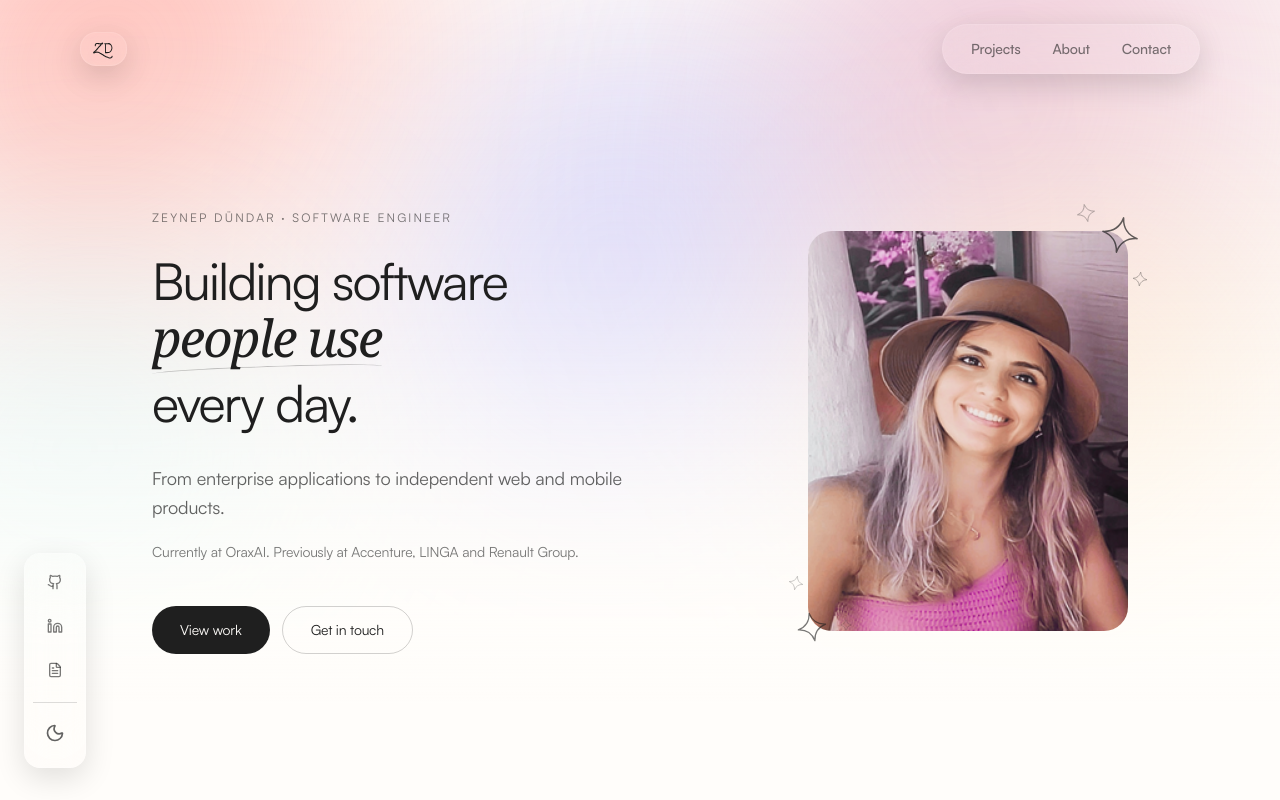
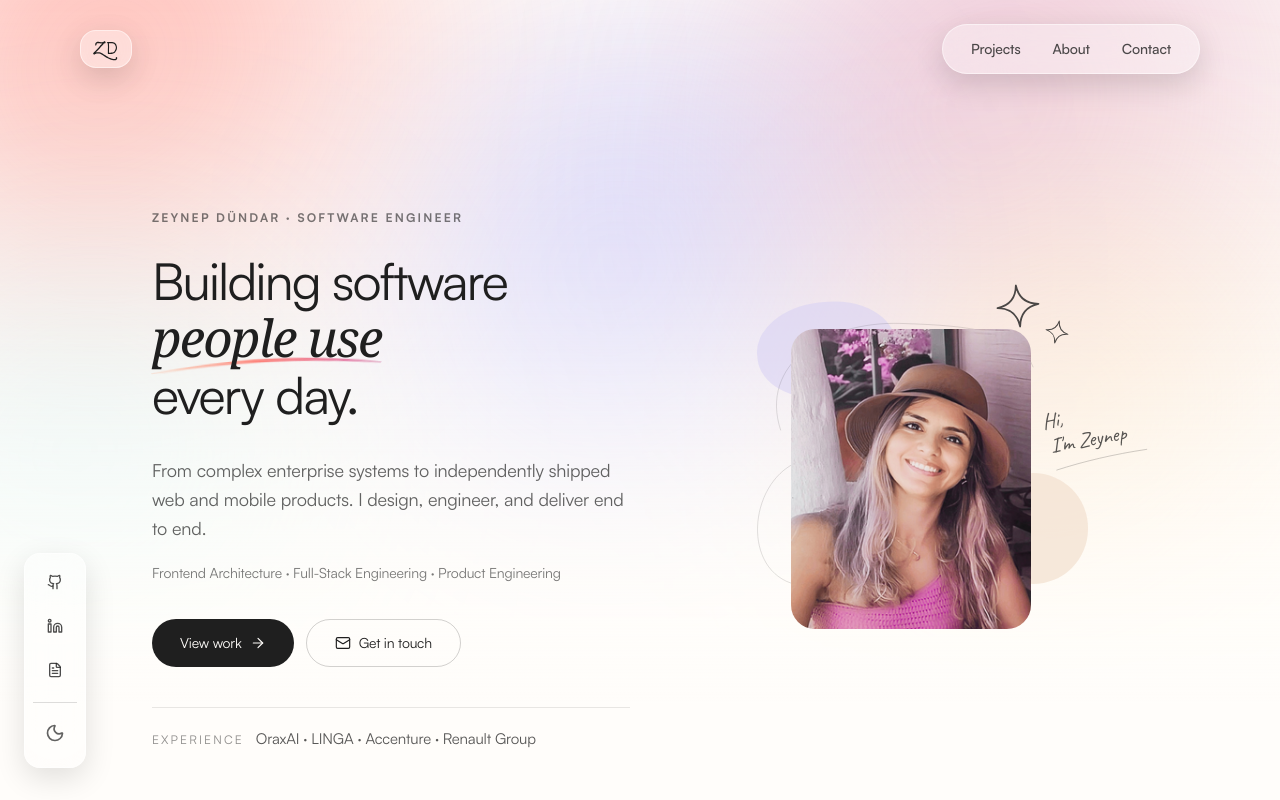
Before and after one commit to zeynepdundar/PortfolioV2, a Next.js app: page / in a window 1280 px wide. Shown: the top 800 px of the page. Built offline with nearby package versions, Linux system fonts and the light colour scheme.

Commit message:
style: refresh portfolio hero layout and visual styling

```diff
--- a/components/layout/Brand.tsx
+++ b/components/layout/Brand.tsx
@@ -10,7 +10,7 @@ export default function Brand() {
       <img
         src="/images/logo-zd2.svg"
         alt="Zeynep Dündar"
-        className="h-5 w-auto dark:invert"
+        className="h-6 w-auto dark:invert"
       />
     </Link>
   );
--- a/components/layout/SideNav.tsx
+++ b/components/layout/SideNav.tsx
@@ -25,7 +25,7 @@ export default function SideNav() {
             className={`group relative px-3 py-1.5 text-sm font-medium transition-colors duration-300 ${
               isActive
                 ? "text-foreground"
-                : "text-foreground/60 hover:text-foreground"
+                : "text-foreground/80 hover:text-foreground"
             }`}
           >
             {label}
--- a/components/layout/TopBar.tsx
+++ b/components/layout/TopBar.tsx
@@ -6,7 +6,7 @@ import { ThemeToggle } from "../ui/ThemeToggle";
 import { useScrollDirection } from "@/hooks/useScrollDirection";
 
 const glass =
-  "relative inline-flex items-center border border-white/10 bg-white/5 dark:bg-black/20 backdrop-blur-2xl shadow-[0_10px_30px_rgba(0,0,0,0.14)] transition-colors duration-300 hover:bg-white/10";
+  "relative inline-flex items-center border border-white/50 bg-white/35 dark:border-white/10 dark:bg-black/30 backdrop-blur-2xl shadow-[0_10px_30px_rgba(0,0,0,0.14)] transition-colors duration-300 hover:bg-white/45 dark:hover:bg-black/40";
 
 export default function TopBar() {
   const show = useScrollDirection();
--- a/components/layout/UtilityRail.tsx
+++ b/components/layout/UtilityRail.tsx
@@ -34,7 +34,7 @@ export default function UtilityRail() {
       "
     >
       {/* Rail background (subtle glass, optional but cleaner) */}
-<div className="flex flex-col items-center gap-3 rounded-2xl border border-white/10 bg-white/10 dark:bg-black/20 backdrop-blur-2xl px-2 py-3 shadow-[0_10px_30px_rgba(0,0,0,0.12)]">        {socials.map(({ href, label, icon: Icon }) => (
+<div className="flex flex-col items-center gap-3 rounded-2xl border border-white/50 bg-white/35 dark:border-white/10 dark:bg-black/30 backdrop-blur-2xl px-2 py-3 shadow-[0_10px_30px_rgba(0,0,0,0.12)]">        {socials.map(({ href, label, icon: Icon }) => (
           <Link
             key={label}
             href={href}
@@ -45,7 +45,7 @@ export default function UtilityRail() {
               group relative
               p-2
               rounded-lg
-              text-foreground/60
+              text-foreground/80
               hover:text-foreground
               hover:bg-foreground/5
               transition
--- a/components/sections/intro/Intro.tsx
+++ b/components/sections/intro/Intro.tsx
@@ -2,6 +2,13 @@ import Image from "next/image";
 import Link from "next/link";
 import { PageSection } from "../../ui/PageSection";
 import { SectionContainer } from "../../ui/SectionContainer";
+import { Caveat } from "next/font/google";
+import { ArrowRight, Mail } from "lucide-react";
+
+const handwriting = Caveat({ subsets: ["latin"], weight: ["400"] });
+
+/** Concave four-point sparkle, drawn as an outline. */
+const SPARKLE_PATH = "M16 1 Q17.5 14.5 31 16 Q17.5 17.5 16 31 Q14.5 17.5 1 16 Q14.5 14.5 16 1Z";
 
 export default function Intro() {
   return (
@@ -9,86 +16,150 @@ export default function Intro() {
       <SectionContainer>
         <div className="grid items-center gap-12 py-12 sm:py-16 lg:grid-cols-[1.1fr_1fr] lg:gap-16 lg:py-20">
           <div className="text-left">
-            <p className="text-xs font-normal uppercase leading-relaxed tracking-[0.18em] text-foreground/60">
+            <p className="text-xs font-semibold uppercase leading-relaxed tracking-[0.18em] text-foreground/60">
               Zeynep Dündar · Software Engineer
             </p>
 
             <h1 className="mt-6 text-[clamp(2.25rem,4vw,4rem)] font-normal leading-[1.12] tracking-[-0.035em] text-foreground">              Building software
               <br />
-              <span className="relative inline-block pb-2 font-serif font-normal italic">
+              <span className="relative isolate inline-block font-serif font-normal italic">
                 people use
-                <span
+                {/* Thin, softly arched brush stroke — peach → salmon → pink, echoing the background orbs */}
+                <svg
                   aria-hidden="true"
-                  className="pointer-events-none absolute bottom-0 left-0 h-2 w-full -rotate-2 rounded-[50%] border-t border-foreground/25"
-                />
+                  viewBox="0 0 200 20"
+                  preserveAspectRatio="none"
+                  className="pointer-events-none absolute -bottom-[0.12em] -left-[0.04em] -z-10 h-[0.34em] w-[calc(100%+0.06em)] -rotate-[1.5deg]"
+                >
+                  <defs>
+                    <linearGradient id="intro-brush" x1="0" x2="1" y1="0" y2="0">
+                      <stop offset="0" stopColor="#ffb08a" stopOpacity="0.25" />
+                      <stop offset="0.45" stopColor="#ff685d" stopOpacity="0.75" />
+                      <stop offset="0.85" stopColor="#e26f9e" stopOpacity="0.85" />
+                      <stop offset="1" stopColor="#d67aa3" stopOpacity="0.4" />
+                    </linearGradient>
+                    <filter id="intro-brush-texture" x="-2%" y="-50%" width="104%" height="200%">
+                      <feTurbulence type="fractalNoise" baseFrequency="0.02 0.8" numOctaves="2" seed="3" result="noise" />
+                      <feDisplacementMap in="SourceGraphic" in2="noise" scale="1.6" />
+                    </filter>
+                  </defs>
+                  <g filter="url(#intro-brush-texture)" fill="url(#intro-brush)">
+                    <path d="M1 17.5 Q 105 -5 199 10.5 Q 199.6 11.8 198 12.4 Q 105 0 1.5 18.6 Q 0.4 18.2 1 17.5 Z" />
+                    {/* bristle streaks */}
+                    <path opacity="0.5" d="M8 17.6 Q 105 -1.6 192 12.4 Q 105 1.4 9 18.6 Z" />
+                    <path opacity="0.45" d="M20 15 Q 105 -4.6 180 9.6 Q 105 -2.8 22 15.8 Z" />
+                  </g>
+                </svg>
               </span>
               <br />
               every day.
             </h1>
 
             <p className="mt-8 max-w-lg text-base font-normal leading-relaxed text-foreground/70 sm:text-lg">
-              From enterprise applications to independent web
-              and mobile products.
+              From complex enterprise systems to independently shipped web and
+              mobile products. I design, engineer, and deliver end to end.
             </p>
 
             <p className="mt-4 max-w-lg text-sm leading-7 text-foreground/60">
-              Currently at OraxAI. Previously at Accenture,
-              LINGA and Renault Group.
+              Frontend Architecture · Full-Stack Engineering · Product Engineering
             </p>
 
-            <div className="mt-10 flex flex-wrap items-center gap-3">
+            <div className="mt-8 flex flex-wrap items-center gap-3">
               <Link
                 href="/projects"
-                className="inline-flex min-h-12 items-center justify-center rounded-full bg-foreground px-7 py-3 text-sm font-normal text-background transition-opacity hover:opacity-80 focus-visible:outline focus-visible:outline-2 focus-visible:outline-offset-4 focus-visible:outline-foreground"
+                className="group inline-flex min-h-12 items-center justify-center rounded-full bg-foreground px-7 py-3 text-sm font-normal text-background transition-opacity hover:opacity-80 focus-visible:outline focus-visible:outline-2 focus-visible:outline-offset-4 focus-visible:outline-foreground"
               >
                 View work
+                <ArrowRight aria-hidden className="ml-2 h-4 w-4 transition-transform duration-300 group-hover:translate-x-0.5" strokeWidth={1.75} />
               </Link>
 
               <Link
                 href="/contact"
                 className="inline-flex min-h-12 items-center justify-center rounded-full border border-foreground/20 px-7 py-3 text-sm font-normal text-foreground transition-colors hover:border-foreground/50 focus-visible:outline focus-visible:outline-2 focus-visible:outline-offset-4 focus-visible:outline-foreground"
               >
+                <Mail aria-hidden className="mr-2 h-4 w-4" strokeWidth={1.75} />
                 Get in touch
               </Link>
             </div>
+
+            <div className="mt-10 flex flex-wrap items-baseline gap-x-3 gap-y-1 border-t border-foreground/10 pt-5">
+              <span className="text-xs font-normal uppercase tracking-[0.18em] text-foreground/50">
+                Experience
+              </span>
+              <span className="text-[15px] text-foreground/75">
+                OraxAI · LINGA · Accenture · Renault Group
+              </span>
+            </div>
           </div>
 
-          <div className="relative isolate aspect-[4/5] w-full max-w-[260px] justify-self-center lg:max-w-[320px] lg:justify-self-end">
+          <div className="relative isolate aspect-[4/5] w-full max-w-[200px] justify-self-center lg:max-w-[240px]">
+            {/* ---- Background drawings (behind the photo) ---- */}
+            <div aria-hidden="true" className="pointer-events-none absolute inset-0 -z-10">
+              {/* soft lavender blob, top-left */}
+              <div className="absolute -left-[14%] -top-[9%] h-[32%] w-[58%] -rotate-6 rounded-[48%] bg-[#d9d3f3]/60 dark:bg-[#8a80c9]/20" />
+              {/* soft beige circle, right */}
+              <div className="absolute -right-[24%] top-[48%] aspect-square w-[46%] rounded-full bg-[#f2e0cf]/70 dark:bg-[#c9a27f]/15" />
+              {/* thin hand-drawn loops */}
+              <svg
+                viewBox="0 0 300 330"
+                fill="none"
+                stroke="currentColor"
+                strokeWidth="0.8"
+                strokeLinecap="round"
+                className="absolute -left-[18%] -top-[14%] h-[128%] w-[136%] overflow-visible text-foreground/15"
+              >
+                <path d="M30 120 C 10 60, 70 20, 140 22 S 250 30, 262 62" />
+                <path d="M44 150 C 0 170, -6 250, 44 262 S 70 230, 46 205" />
+              </svg>
+            </div>
+
             <div className="relative h-full w-full overflow-hidden rounded-[24px]">
               <Image
                 src="/images/profile.png"
                 alt="Zeynep Dündar"
                 fill
                 priority
-                sizes="(max-width: 1023px) 260px, 320px"
+                sizes="(max-width: 1023px) 200px, 240px"
                 className="object-cover object-top contrast-[0.95]"
               />
             </div>
 
-            <div
-              aria-hidden="true"
-              className="pointer-events-none absolute inset-0 z-10 text-foreground"
-            >
+            {/* ---- Foreground: sparkles + handwritten note ---- */}
+            <div aria-hidden="true" className="pointer-events-none absolute inset-0 z-10 text-foreground">
               {[
-                "-right-3 -top-4 h-10 w-10 rotate-12 opacity-70",
-                "right-8 -top-7 h-5 w-5 -rotate-12 opacity-40",
-                "-right-5 top-10 h-4 w-4 rotate-6 opacity-50",
-                "-bottom-3 -left-3 h-8 w-8 -rotate-12 opacity-60",
-                "-left-5 bottom-10 h-4 w-4 rotate-12 opacity-35",
-                "bottom-0 left-8 h-3 w-3 opacity-40",
+                "-right-[4%] -top-[15%] h-11 w-11 -rotate-6",
+                "-right-[16%] -top-[3%] h-6 w-6 rotate-12",
               ].map((position) => (
                 <svg
                   key={position}
                   viewBox="0 0 32 32"
                   fill="none"
                   stroke="currentColor"
-                  strokeWidth="1.2"
+                  strokeWidth="1.3"
                   strokeLinejoin="round"
-                  className={`absolute ${position}`}
+                  className={`absolute opacity-80 ${position}`}
                 >
-                  <path d="M16 2 Q18 14 30 16 Q18 18 16 30 Q14 18 2 16 Q14 14 16 2Z" />
+                  <path d={SPARKLE_PATH} />
                 </svg>
               ))}
+            </div>
+
+            <div
+              className={`${handwriting.className} pointer-events-none absolute left-[calc(100%+14px)] top-[24%] hidden -rotate-[10deg] whitespace-nowrap text-[1.35rem] leading-[1.15] text-foreground/75 sm:block`}
+            >
+              <span className="block">Hi,</span>
+              <span className="block pl-1">I&apos;m Zeynep</span>
+              <svg
+                aria-hidden="true"
+                viewBox="0 0 100 10"
+                fill="none"
+                stroke="currentColor"
+                strokeWidth="0.9"
+                strokeLinecap="round"
+                className="ml-1 mt-1 h-2.5 w-24 opacity-30"
+              >
+                <path d="M2 8 C 30 4, 64 2, 98 3" />
+              </svg>
             </div>
           </div>
         </div>
--- a/data/projects.ts
+++ b/data/projects.ts
@@ -13,9 +13,15 @@ export type ProjectMediaItem = {
   alt: string;
 };
 
+export type ProjectLinkIcon = "appStore" | "googlePlay" | "github" | "website";
+
 export type ProjectLink = {
   label: string;
   href: string;
+  /** Optional icon. On the home card, icon links render as compact icon buttons. */
+  icon?: ProjectLinkIcon;
+  /** Where the link appears. Omit to show it on both the home card and the detail page. */
+  placement?: "card" | "detail";
 };
 
 export type ProjectMetric = {
@@ -45,6 +51,8 @@ export type Project = {
   summary: string[];
   metrics?: ProjectMetric[];
   tech?: string[];
+  /** Short line shown under the summary on the home card. Falls back to nothing. */
+  tags?: string[];
   screens?: { src: string; caption: string }[];
   demoVideo?: string;
   statusNote?: string;
@@ -59,9 +67,8 @@ export type Project = {
 
 export const projects: Project[] = [
   {
-    eyebrow: "2026 — Present",
-    title: "OraxAI",
-    subtitle: "AI-powered logistics platform: live in pharmaceutical operations",
+    eyebrow: "ORAXAI · 2026–PRESENT",
+    title: "Quality Management System",
     category: "Product & Systems",
     role: "Software Engineer",
     display: "brand",
@@ -71,7 +78,7 @@ export const projects: Project[] = [
       { type: "image", src: "/images/orax-ai.png", alt: "OraxAI platform" },
     ],
     summary: [
-      "Developed a full-stack Quality Management System (QMS) application and built the customer portal for an AI-powered enterprise platform.",
+      "Architected and developed a full-stack QMS from the ground up, owning system design, domain modeling, access control, and regulated document workflows.",
     ],
     metrics: [
       { value: "Full-stack", label: "QMS Application" },
@@ -79,12 +86,13 @@ export const projects: Project[] = [
       { value: "Enterprise", label: "Operations Platform" },
     ],
     tech: ["Next.js", "TypeScript", "Node.js", "PostgreSQL", "AWS"],
+    tags: ["Angular", "Node.js", "Nx", "PostgreSQL"],
     statusNote:
       "Engineered full-stack features for QMS workflows and customer portal capabilities used in real warehouse operations.",
     links: [{ label: "Company Website", href: "https://oraxai.com" }],
   },
   {
-    eyebrow: "2023 — 2026",
+    eyebrow: "LINGA · 2023–2026",
     title: "LINGA BackOffice",
     category: "Product & Systems",
     role: "Frontend Engineer",
@@ -93,19 +101,20 @@ export const projects: Project[] = [
       { type: "image", src: "/images/linga.png", alt: "Linga platform" },
     ],
     summary: [
-      "Migrated legacy Angular modules to a modern, state-driven frontend architecture, improving platform maintainability and performance across core restaurant operations."],
+      "Modernized legacy Angular modules for an enterprise restaurant management platform, focusing on frontend architecture, predictable state management, and maintainability."],
     metrics: [
       { value: "Legacy → Modern", label: "Migration" },
       { value: "RxJS / NgRx", label: "State management" },
       { value: "Enterprise", label: "Restaurant platform" },
     ],
     tech: ["Angular", "TypeScript", "RxJS", "NgRx", "SCSS"],
+    tags: ["Angular", "TypeScript", "Frontend Architecture"],
     statusNote:
       "Improved performance and maintainability across core back-office modules, supporting high-frequency POS and administrative workflows.",
     links: [{ label: "Company Website", href: "https://www.lingapos.com/" }],
   },
   {
-    eyebrow: "Independent Product",
+    eyebrow: "INDEPENDENT PRODUCT · iOS & ANDROID",
     slug: "bookswap",
     title: "BookSwap",
     category: "Product & Systems",
@@ -117,7 +126,7 @@ export const projects: Project[] = [
       { type: "image", src: "/images/book-swap.png", alt: "Book swap detail" },
     ],
     summary: [
-      "Mobile-first P2P marketplace for discovering and exchanging books. Architected and built 0-to-1 from product strategy to App Store release.",
+      "Built a location-based P2P book exchange app for iOS and Android, spanning product design, system architecture, and core exchange workflows from concept to production.",
     ],
     metrics: [
       { value: "28M+", label: "Book catalog" },
@@ -125,6 +134,7 @@ export const projects: Project[] = [
       { value: "Real-time", label: "In-app chat" },
     ],
     tech: ["React Native", "Expo", "TypeScript", "Redux Toolkit", "Firebase", "PostgreSQL", "Next.js"],
+    tags: ["React Native", "Mobile Engineering", "Product Development"],
     demoVideo: "/videos/book-swap.mp4",
     screens: [
       { src: "/images/bookswap/onboarding.png", caption: "Onboarding — build your infinite library" },
@@ -138,8 +148,25 @@ export const projects: Project[] = [
       { src: "/images/bookswap/profile.png", caption: "Profile — library, wishlist & settings" },
     ],
     links: [
-      { label: "Case Study", href: "/projects/bookswap" },
-      { label: "Marketing Website", href: "https://www.bookswapapp.com/" },
+      { label: "View Case Study", href: "/projects/bookswap", placement: "card" },
+      {
+        label: "App Store",
+        href: "https://apps.apple.com/app/book-swaps/id6476162048",
+        icon: "appStore",
+      },
+      {
+        label: "Google Play",
+        href: "https://play.google.com/store/apps/details?id=com.harmony.bookswap.android",
+        icon: "googlePlay",
+      },
+      {
+        label: "Marketing Website",
+        href: "https://www.bookswapapp.com/",
+        icon: "website",
+        placement: "detail",
+      },
+      // TODO: add the GitHub repo URL
+      // { label: "GitHub", href: "https://github.com/<owner>/<repo>", icon: "github", placement: "detail" },
     ],
     details: {
       headline:
@@ -163,9 +190,8 @@ export const projects: Project[] = [
     },
   },
   {
-    eyebrow: "Independent Product",
+    eyebrow: "INDEPENDENT PRODUCT · WEB",
     title: "MyShelfie",
-    subtitle: "Personal reading tracker: live on the web in English & Turkish",
     category: "Product & Systems",
     role: "Founder & Solo Engineer",
     layout: "fan",
@@ -175,7 +201,7 @@ export const projects: Project[] = [
       { type: "image", src: "/images/myshelfie/statistics.webp", alt: "MyShelfie reading statistics" },
     ],
     summary: [
-      "Reading tracker for logging books, saving favorite quotes, and seeing reading stats over time. Designed, built, and shipped solo, from data model to public launch.",
+      "Designed, built, and launched a bilingual reading tracker for logging books, saving quotes, and exploring reading statistics.",
     ],
     metrics: [
       { value: "Live", label: "Public web app" },
@@ -183,6 +209,7 @@ export const projects: Project[] = [
       { value: "Monorepo", label: "Web · API · Mobile" },
     ],
     tech: ["Next.js", "React", "TypeScript", "Firebase", "next-intl", "Recharts", "Tailwind CSS"],
+    tags: ["Next.js", "React", "TypeScript"],
     screens: [
       { src: "/images/myshelfie/landing.webp", caption: "Landing — start a bookshelf, no sign-up needed" },
       { src: "/images/myshelfie/library.webp", caption: "Library — want to read, in progress & finished" },
@@ -197,7 +224,7 @@ export const projects: Project[] = [
     ],
   },
   {
-    eyebrow: "2021 — 2022",
+    eyebrow: "ACCENTURE · 2021–2022",
     title: "Mercedes-Benz B2B Connect",
     category: "Product & Systems",
     role: "Frontend Engineer · Accenture",
@@ -211,7 +238,7 @@ export const projects: Project[] = [
       },
     ],
     summary: [
-      "Engineered shared design system components and complex UI modules for a global B2B platform serving Mercedes-Benz partners worldwide.",
+      "Developed reusable design system components and complex UI modules for a global B2B platform supporting Mercedes-Benz partners.",
     ],
     metrics: [
       { value: "19+", label: "Global markets" },
@@ -219,6 +246,7 @@ export const projects: Project[] = [
       { value: "Storybook", label: "Design system" },
     ],
     tech: ["React", "Next.js", "Redux", "Storybook", "Umbraco CMS"],
+    tags: ["Frontend Engineering", "Design Systems", "Enterprise UI"],
     statusNote:
       "Built resilient, accessible, and highly reusable React UI components integrated into a multi-market global portal.",
     links: [{ label: "B2B Connect", href: "https://b2bconnect.mercedes-benz.com/de" }],
--- a/package.json
+++ b/package.json
@@ -14,7 +14,8 @@
     "next": "16.1.1",
     "next-themes": "^0.4.6",
     "react": "19.2.3",
-    "react-dom": "19.2.3"
+    "react-dom": "19.2.3",
+    "react-icons": "^5.7.0"
   },
   "devDependencies": {
     "@tailwindcss/postcss": "^4",
```
Also changed, not shown: app/(main)/projects/[slug]/page.tsx (+10 -5 lines), components/sections/projects/Projects.tsx (+33 -6 lines), components/ui/ProjectLinkIcon.tsx (added, +22 -0 lines), 1 other file (tests, documents, lock files or other folders).
